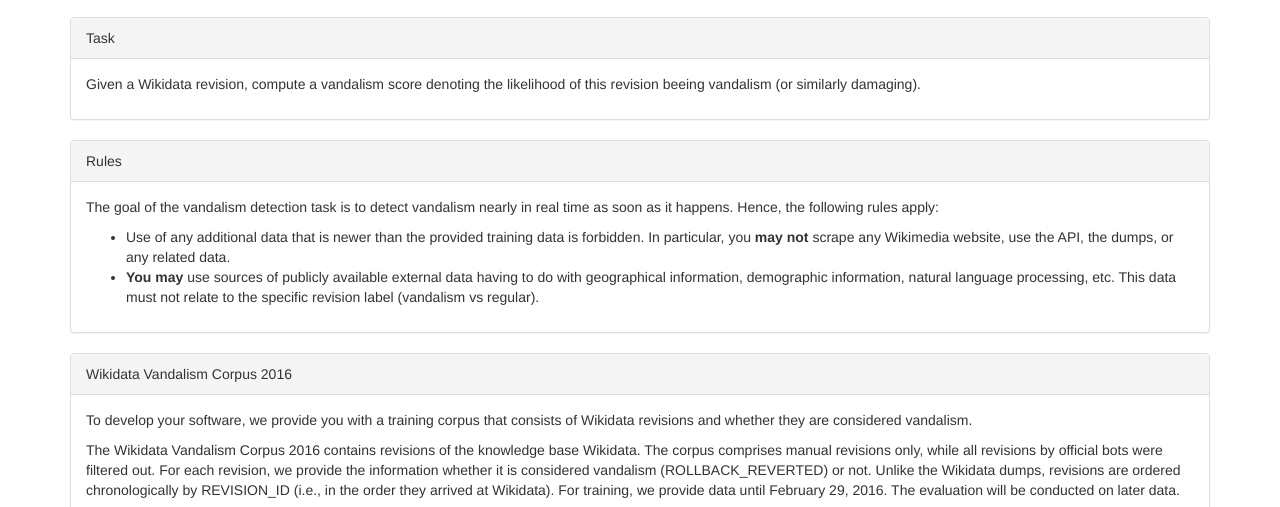
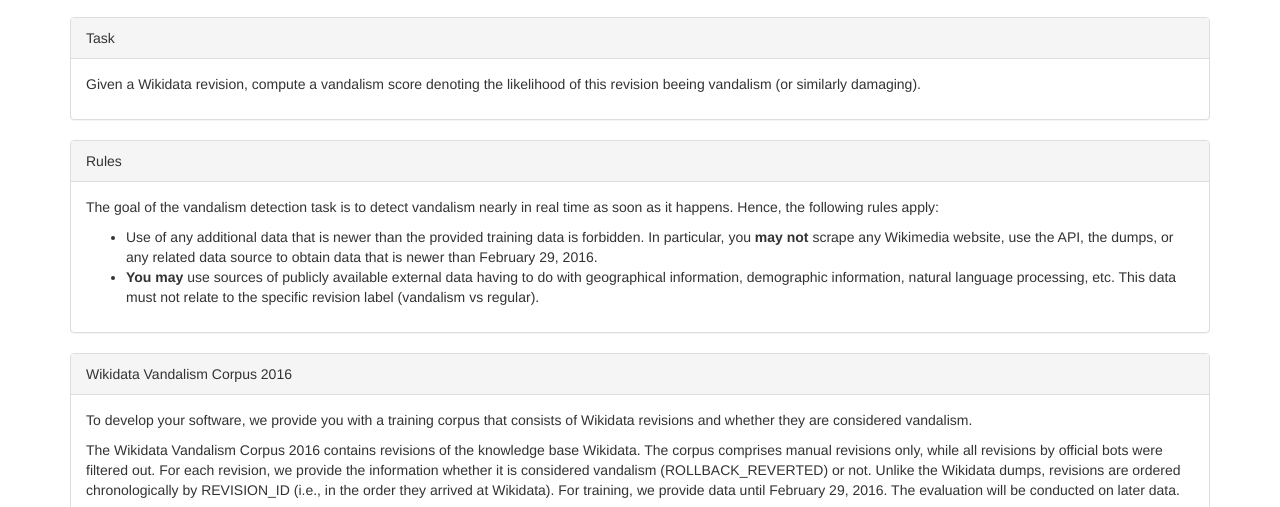
Before and after one commit to wsdm-cup-2017/wsdm-cup-2017.github.io, a website: page vandalism-detection.html in a window 1280 px wide. Shown: the part 269-776 px from the top of the page. Drawn offline with Linux system fonts and the light colour scheme.

Commit message:
clarification of rules

```diff
--- a/vandalism-detection.html
+++ b/vandalism-detection.html
@@ -91,7 +91,7 @@
 		<p>The goal of the vandalism detection task is to detect vandalism nearly in real time as soon as it happens. Hence, the following rules apply:</p>
 
           <ul>
-		    <li>Use of any additional data that is newer than the provided training data is forbidden. In particular, you <b>may not</b> scrape any Wikimedia website, use the API, the dumps, or any related data.</li>
+		    <li>Use of any additional data that is newer than the provided training data is forbidden. In particular, you <b>may not</b> scrape any Wikimedia website, use the API, the dumps, or any related data source to obtain data that is newer than February 29, 2016.</li>
 			<li><b>You may</b> use sources of publicly available external data having to do with geographical information, demographic information, natural language processing, etc. This data must not relate to the specific revision label (vandalism vs regular).</li>
            </ul>
         </div>
```
